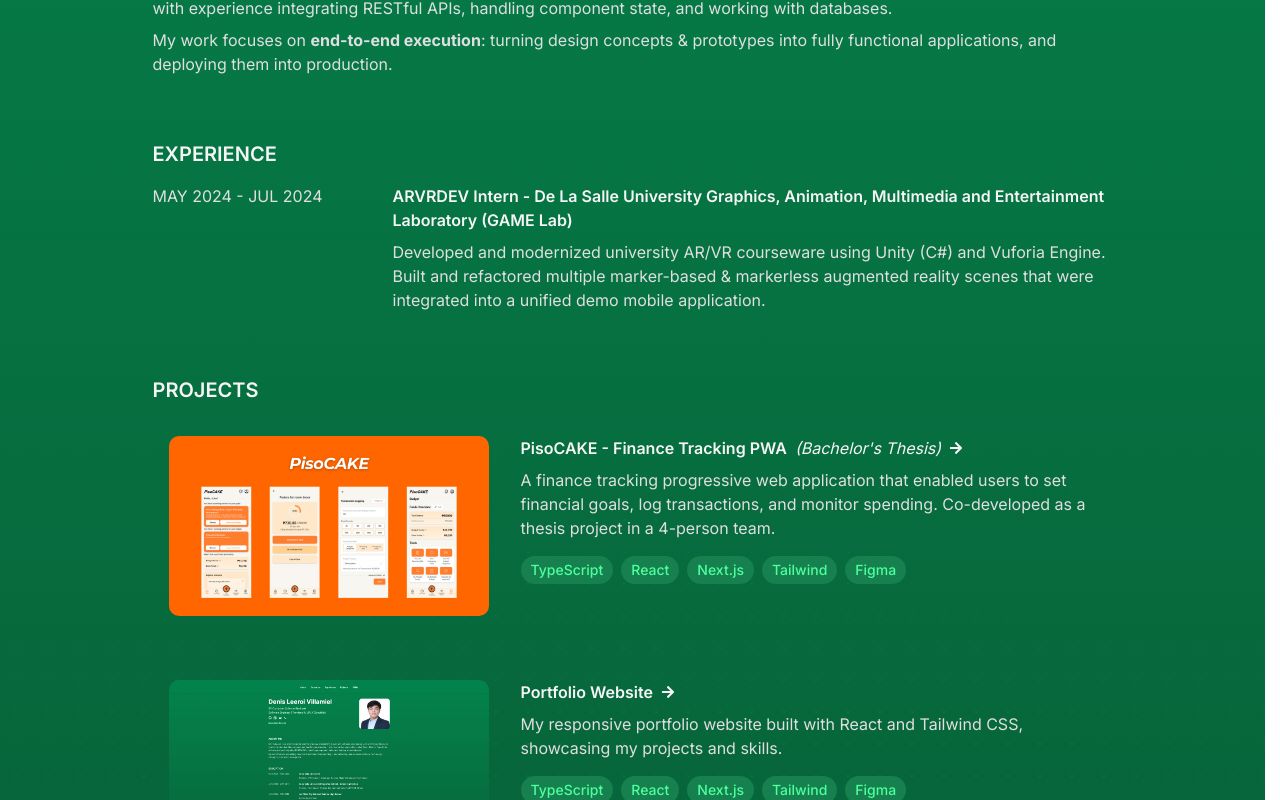
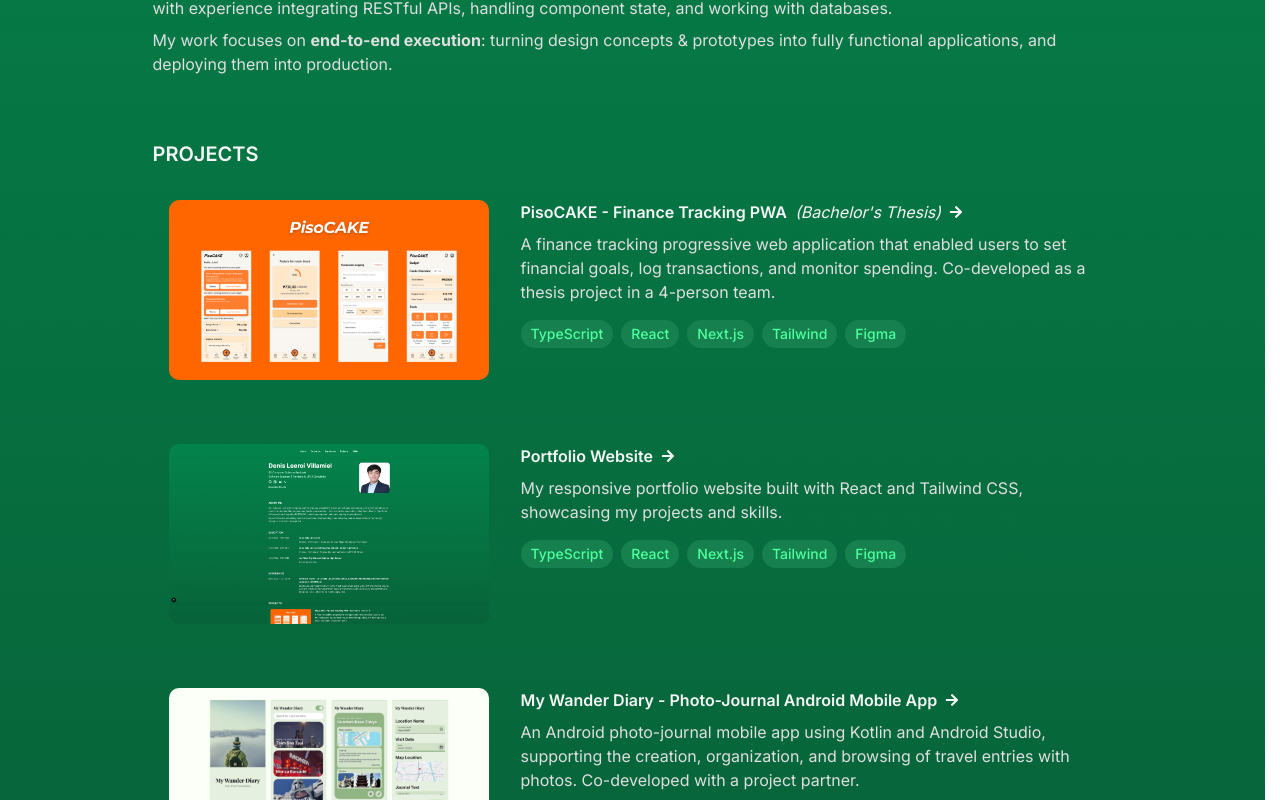
Before and after one commit to dlv66/PortfolioWebsite, a Next.js app: page / in a window 1280 px wide. Shown: the part 520-1320 px from the top of the page. Built offline with nearby package versions, Linux system fonts and the light colour scheme.

Commit message:
refactor: swap experience and project in page sequence

```diff
--- a/app/page.tsx
+++ b/app/page.tsx
@@ -37,12 +37,12 @@ export default function Home() {
             <About />
           </section>
 
+          <section id="projects" className="scroll-mt-28">
+            <Projects />
+          </section>
+
           <section id="experience" className="scroll-mt-28">
             <Experience />
-          </section>
-
-          <section id="projects" className="scroll-mt-28">
-            <Projects />
           </section>
 
           <section id="education" className="scroll-mt-28">
```
